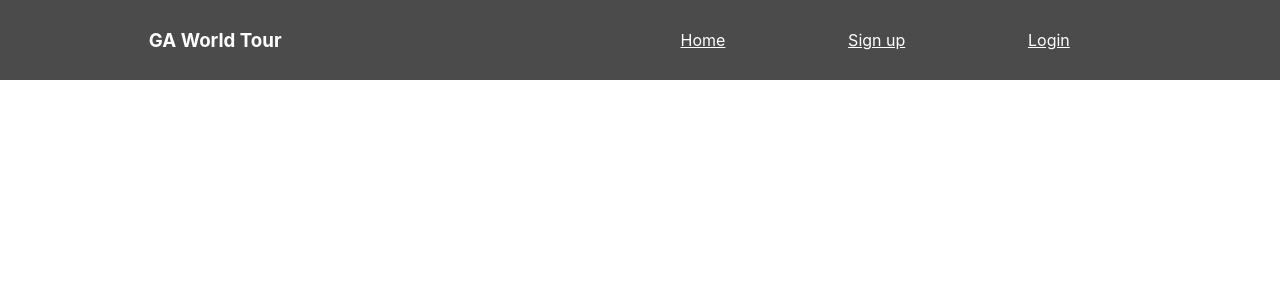
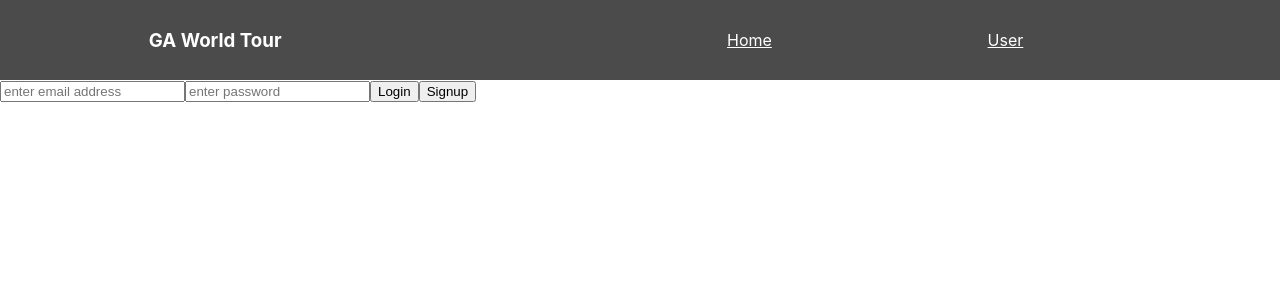
Before and after one commit to Taerarch/ga-world-tour, a React (Create React App) app: page /user in a window 1280 px wide. Shown: the top 300 px of the page. Built offline with nearby package versions, Linux system fonts and the light colour scheme; no server answers.

Commit message:
firebase is added

```diff
--- a/package.json
+++ b/package.json
@@ -6,6 +6,7 @@
     "@testing-library/jest-dom": "^4.2.4",
     "@testing-library/react": "^9.5.0",
     "@testing-library/user-event": "^7.2.1",
+    "firebase": "^7.16.0",
     "react": "^16.13.1",
     "react-dom": "^16.13.1",
     "react-router-dom": "^5.2.0",
--- a/src/components/App.js
+++ b/src/components/App.js
@@ -1,24 +1,50 @@
-import React from 'react';
+import React, { Component } from 'react';
 import Nav from './Nav'
 import {BrowserRouter as Router, Switch, Route} from 'react-router-dom'
-import Signup from './Signup';
-import Login from './Login';
+import User from './User';
 import Home from './Home';
+import fire from './fire'
 
-function App() {
+class App extends Component {
+  constructor(props){
+    super(props)
+    this.state={
+      user: []
+    }
+  }
+  componentDidMount(){
+    this.authListener()
+  }
+
+  authListener(){
+    fire.auth().onAuthStateChanged((user) =>{
+      if(user){
+        this.setState({user})
+      }
+      else{
+        this.setState({user: null})
+      }
+    })
+  }
+
+  render(){
     return (
+
       <Router>
         <div>
           <Nav />
           <Switch>
             <Route path="/" exact component ={Home} />
-          <Route path="/signup" component ={Signup} />
-          <Route path="/login" component ={Login} />
+            <Route path="/user" component ={User} />
           </Switch>
+
+          {/* {this.state.user ? (<Home/>) : (<User/>)} */}
         </div>
 
       </Router>
     );
   }
 
+}
+
 export default App;
--- a/src/components/Home.js
+++ b/src/components/Home.js
@@ -1,12 +1,27 @@
 import React, { Component } from 'react'
 import Map from './Map'
+import fire from './fire'
 
-export default class Home extends Component {
+class Home extends Component {
+constructor(props){
+    super(props)
+    this.super={
+
+    }
+}
+logout(){
+    fire.auth().signOut();
+}
+
     render() {
         return (
             <div>
+                <h1>You are logged in.</h1>
+                <button onClick={this.logout}>Logout</button>
                 <Map />
             </div>
         )
     }
 }
+
+export default Home;
--- a/src/components/Login.js
+++ /dev/null
@@ -1,11 +0,0 @@
-import React, { Component } from 'react'
-
-export default class Login extends Component {
-    render() {
-        return (
-            <div>
-                <h1>Log in page</h1>
-            </div>
-        )
-    }
-}
--- a/src/components/Nav.js
+++ b/src/components/Nav.js
@@ -14,11 +14,9 @@ function Nav() {
                 <Link style={navStyle} to="/">
                     <li>Home</li>
                 </Link>
-                <Link style={navStyle} to="/signup">
-                    <li>Sign up</li>
-                </Link>
-                <Link style={navStyle} to="/login">
-                    <li>Login</li>
+
+                <Link style={navStyle} to="/user">
+                    <li>User</li>
                 </Link>
             </ul>
         </nav>
--- /dev/null
+++ b/src/components/User.js
@@ -0,0 +1,68 @@
+import React, { Component } from 'react'
+import fire from './fire';
+
+class Login extends Component {
+
+    constructor(){
+        super();
+        this.login=this.login.bind(this);
+        this.signup=this.signup.bind(this);
+        this.handleChange= this.handleChange.bind(this);
+        this.state={
+            email: "",
+            password: ""
+        }
+    }
+
+    login(e){
+        e.preventDefault();
+        fire.auth().signInWithEmailAndPassword(this.state.email, this.state.password).then((u)=>{
+            console.log(u)
+        }).catch((err) => {
+            console.log(err)
+        })
+    }
+    signup(e){
+        e.preventDefault();
+        fire.auth().createUserWithEmailAndPassword(this.state.email, this.state.password).then((u)=>{
+            console.log(u)
+        }).catch((err) => {
+            console.log(err)
+        })
+    }
+
+    handleChange(e){
+        this.setState({
+            [e.target.name] : e.target.value
+        })
+    }
+    render() {
+        return (
+            <div>
+                <form>
+                    <input
+                        type="email"
+                        id="email"
+                        name="email"
+                        placeholder="enter email address"
+                        onChange={this.handleChange}
+                        value={this.state.email}
+                    />
+                    <input
+                        name="password"
+                        type= "password"
+                        onChange={this.handleChange}
+                        id="password"
+                        placeholder="enter password"
+                        value={this.state.password}
+                    />
+                    <button onClick={this.login}>Login</button>
+                    <button onClick={this.signup}>Signup</button>
+                </form>
+
+            </div>
+        )
+    }
+}
+
+export default Login;
--- /dev/null
+++ b/src/components/fire.js
@@ -0,0 +1,15 @@
+import * as firebase from 'firebase';
+
+var firebaseConfig = {
+    apiKey: "AIzaSyDueuzkaY1w2R8SiEqgAR8lSXzFL58O4-U",
+    authDomain: "ga-world-tour-b8252.firebaseapp.com",
+    databaseURL: "https://ga-world-tour-b8252.firebaseio.com",
+    projectId: "ga-world-tour-b8252",
+    storageBucket: "ga-world-tour-b8252.appspot.com",
+    messagingSenderId: "512986502516",
+    appId: "1:512986502516:web:408e501277054fb4c88821"
+  };
+
+  const fire = firebase.initializeApp(firebaseConfig)
+  // Initialize Firebase
+  export default fire;
--- a/src/index.js
+++ b/src/index.js
@@ -3,6 +3,7 @@ import ReactDOM from 'react-dom';
 import './index.css';
 import App from './components/App';
 import * as serviceWorker from './serviceWorker';
+
 
 ReactDOM.render(
   <React.StrictMode>
```
Also changed, not shown: 1 other file (tests, documents, lock files or other folders). Lines whose indentation alone changed are shown as unchanged.
